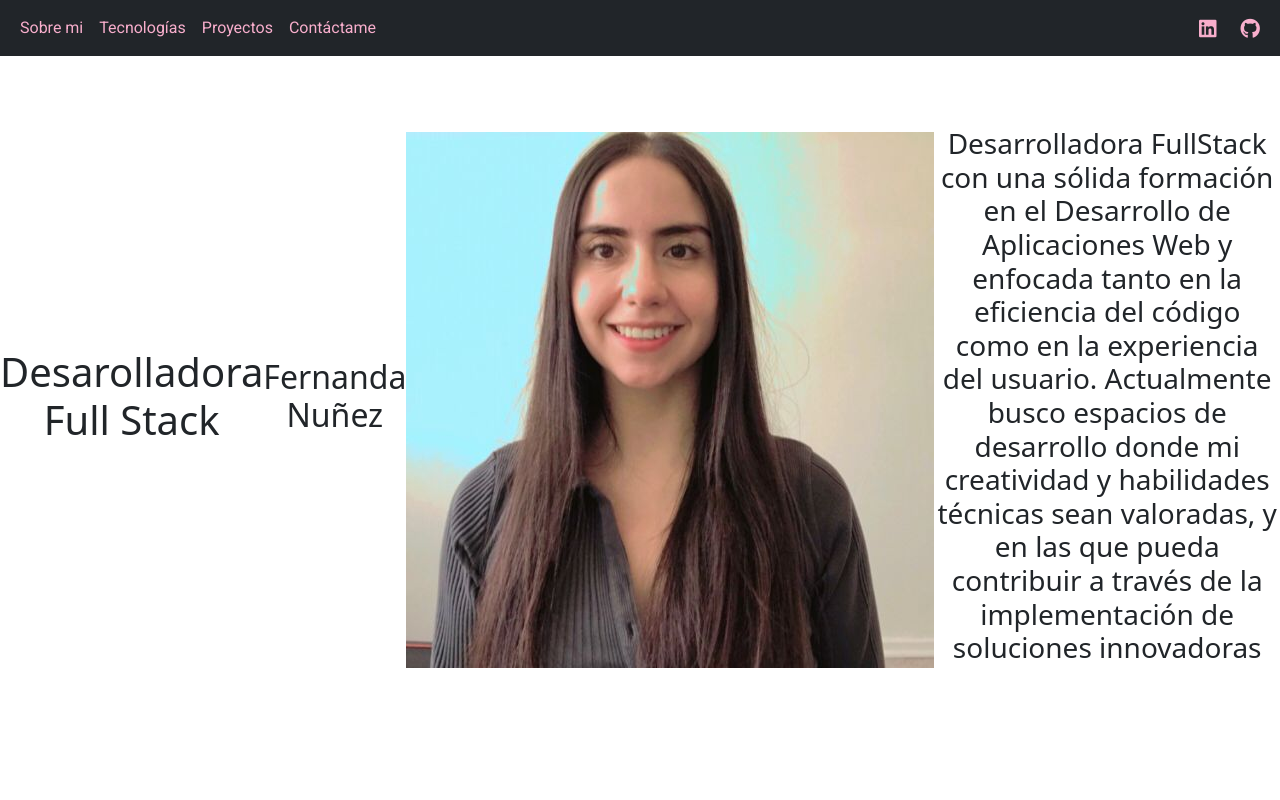
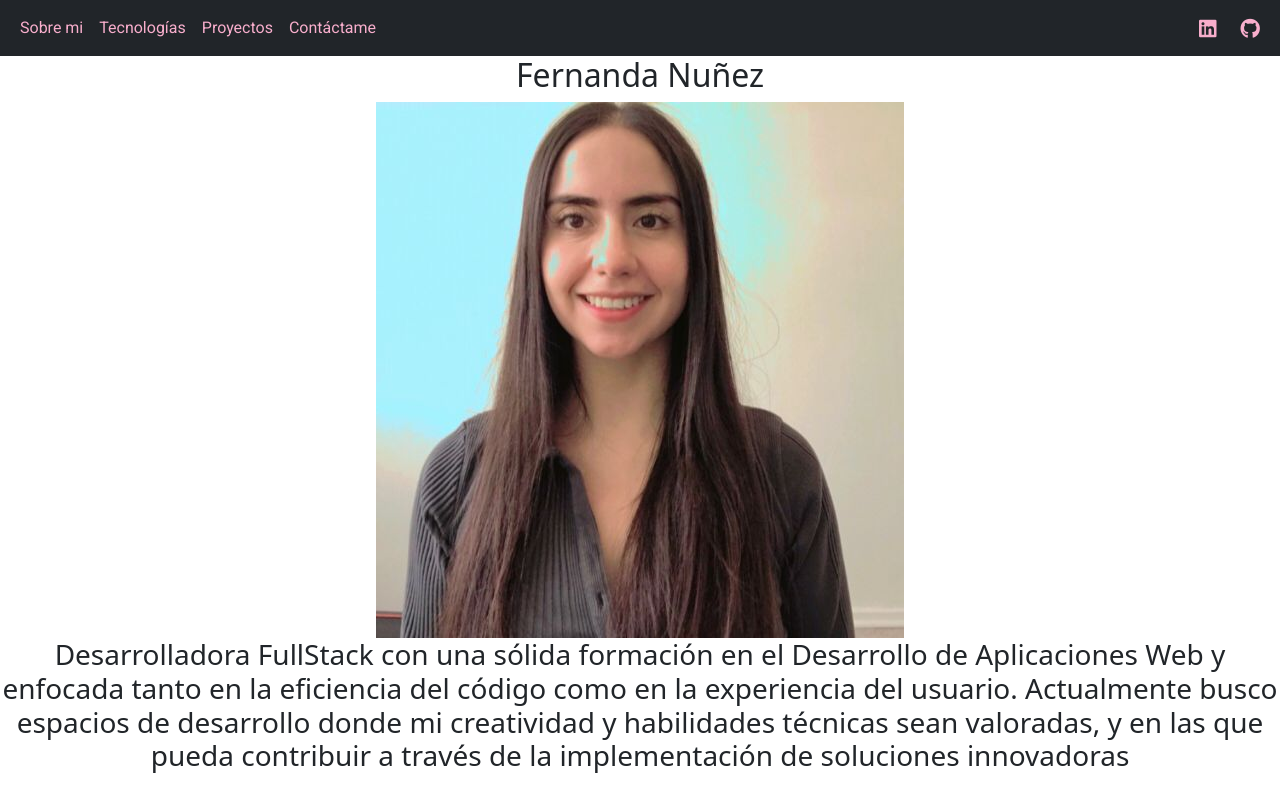
Before and after one commit to Fernanda553/portafolio, a React (Vite) app: page / in a window 1280 px wide. Shown: the top 800 px of the page. Built offline with nearby package versions, Linux system fonts and the light colour scheme; a web font is replaced by a local one.

Commit message:
change display for section presentacion

```diff
--- a/src/App.css
+++ b/src/App.css
@@ -42,6 +42,9 @@
   font-size: 2em;
  }
 
+ .presentacion {
+  display: block;
+ }
 .stack-tecnologico{
   background-color: #000;
   color: #fbf2fa;
```
